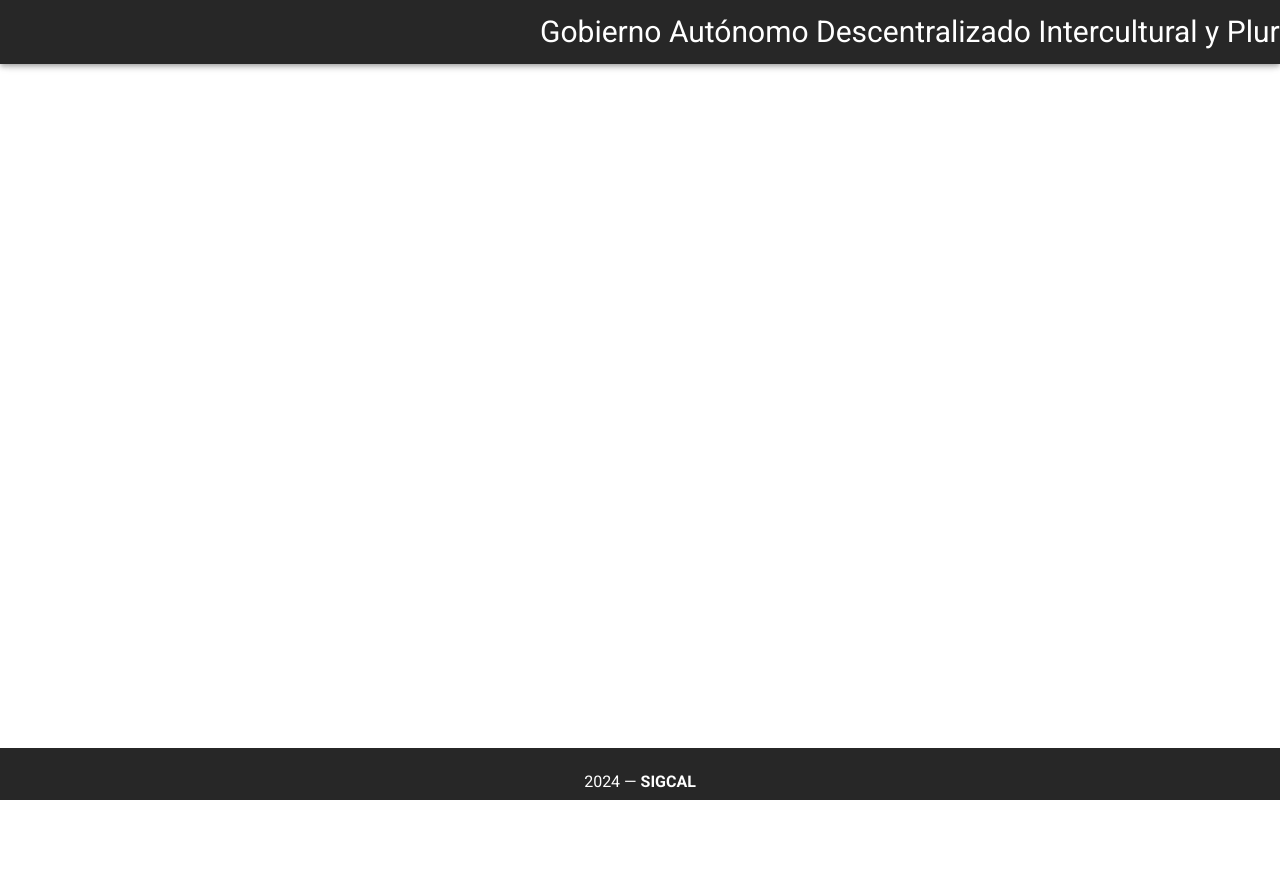
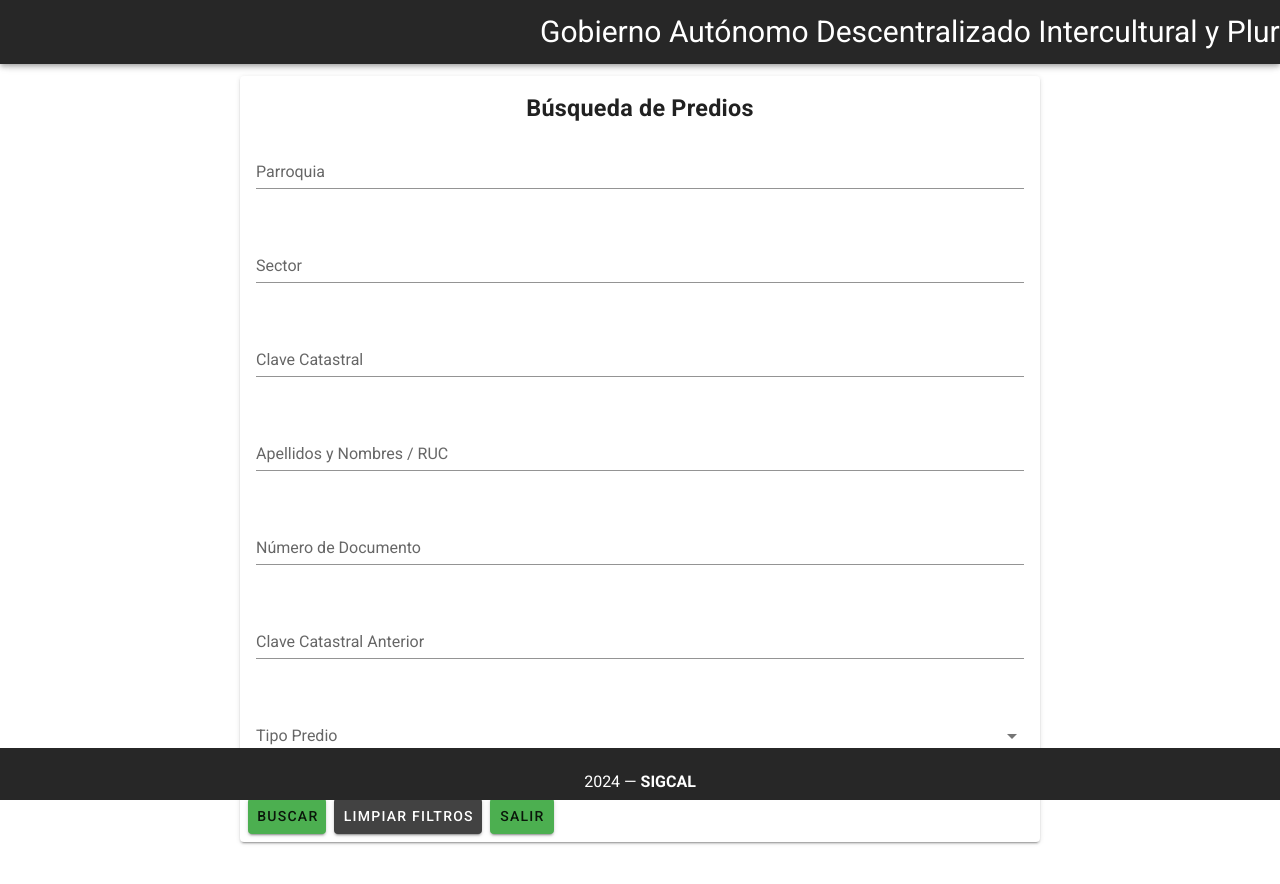
Before and after one commit to EduNeck/sigcal, a Vue app: page /busqueda-rural in a window 1280 px wide. Shown: the top 884 px of the page. Before the commit the page ends 800 px from the top, so only its background shows below. Built offline with nearby package versions, Linux system fonts and the light colour scheme.

Commit message:
Ajustes Generales

```diff
--- a/src/components/MenuUrbano.vue
+++ b/src/components/MenuUrbano.vue
@@ -18,7 +18,6 @@
               Gestión Catastral
             </v-btn>
           </template>
-            <!-- Lista de opciones del menú -->
           <v-list>
             <v-list-item @click="$router.push('/navegacion-predios')">
               <v-list-item-title>Ingreso Predio</v-list-item-title>
@@ -79,7 +78,6 @@
               Valoración
             </v-btn>
           </template>
-            <!-- Lista de opciones del menú -->
           <v-list>
             <v-list-item @click="$router.push('/valora-urbana')">
               <v-list-item-title>Genera Valoración</v-list-item-title>
@@ -93,13 +91,13 @@
             <v-list-item @click="$router.push('/gestion-doc-urbana')">
               <v-list-item-title>Valoración Suelo Factores</v-list-item-title>
             </v-list-item>
-              <v-list-item @click="$router.push('/valora-urbana')">
+            <v-list-item @click="$router.push('/opcion1')">
               <v-list-item-title>Valoración Mejoras Obras</v-list-item-title>
             </v-list-item>
-              <v-list-item @click="$router.push('/busqueda-urbana')">
+            <v-list-item @click="$router.push('/opcion2')">
               <v-list-item-title>Valoración Predio Resultado</v-list-item-title>
             </v-list-item>
-              <v-list-item @click="$router.push('/grid-listado-urbano')">
+            <v-list-item @click="$router.push('/opcion3')">
               <v-list-item-title>Valoración - Patrimonio</v-list-item-title>
             </v-list-item>
           </v-list>
@@ -114,10 +112,9 @@
             </v-btn>
           </template>
           <v-list>
-              <v-list-item @click="$router.push('/ingreso-ciudadano')">
+            <v-list-item v-bind="attrs" v-on="on" @click="navigateToMenu('urbano')">
               <v-list-item-title>Gestión Ciudadano</v-list-item-title>
             </v-list-item>
-
           </v-list>
         </v-menu>
       </v-col>
@@ -125,16 +122,16 @@
       <v-col cols="auto">
         <v-menu offset-y>
           <template v-slot:activator="{ on, attrs }">
-              <v-btn color="primary" dark class="mb-3" v-bind="attrs" v-on="on" @click="$router.push('/menu-ingreso')">
+            <v-btn color="primary" dark class="mb-3" v-bind="attrs" v-on="on" @click="navigateToMenuIngreso()">
               Salir
             </v-btn>
           </template>
         </v-menu>
       </v-col>
+
     </v-row>
   </v-container>
 </template>
-
 
 <script>
 export default {
@@ -142,6 +139,19 @@
   methods: {
     navigateToVisor(tipo) {
       this.$router.push({ path: '/visor', query: { tipo: tipo } });
+    },
+    navigateToMenu(tipo) {
+      this.$router.push({ path: '/ingreso-ciudadano', query: { tipo: tipo } });
+    },
+    navigateToMenuIngreso() {
+      const tipo = this.$route.query.tipo;
+      if (tipo === 'urbano') {
+        this.$router.push('/menu-urbano');
+      } else if (tipo === 'rural') {
+        this.$router.push('/menu-rural');
+      } else {
+        this.$router.push('/menu-ingreso'); // Fallback en caso de que no se especifique el tipo
+      }
     }
   }
 }
--- a/src/components/parametrizacion/FormIngresoCiudadano.vue
+++ b/src/components/parametrizacion/FormIngresoCiudadano.vue
@@ -1,7 +1,9 @@
 <template>
   <v-container>
     <v-card class="mx-auto" max-width="800">
-        <v-card-title class="d-flex justify-center"><h3>Ingreso de Ciudadano</h3></v-card-title>
+      <v-card-title class="d-flex justify-center">
+        <h3>Ingreso de Ciudadano</h3>
+      </v-card-title>
       <v-card-text>
         <v-form>
           <v-row>
@@ -72,15 +74,14 @@
         </v-form>
       </v-card-text>
       <v-card-actions>
-          <v-btn color="primary" @click="guardar">Nuevo</v-btn>
-          <v-btn color="primary" @click="guardar">Guardar</v-btn>
+        <v-btn color="grey" @click="guardar">Nuevo</v-btn>
+        <v-btn color="grey" @click="guardar">Guardar</v-btn>
         <v-btn color="secondary" @click="limpiarFormulario">Limpiar</v-btn>
-          <v-btn color="primary" @click="navigateToMenuUrbano" class="mx-2">Salir</v-btn>
+        <v-btn color="secondary" @click="navigateToMenu">Salir</v-btn>
       </v-card-actions>
     </v-card>
   </v-container>
 </template>
-
 <script>
 export default {
   name: 'FormIngresoCiudadano',
@@ -114,16 +115,16 @@
       this.correo = '';
       this.direccion = '';
     },
-    navigateToMenuUrbano() {
+    navigateToMenu() {
+      const tipo = this.$route.query.tipo; // Obtener el tipo desde los parámetros de la URL
+      if (tipo === 'urbano') {
         this.$router.push('/menu-urbano');
+      } else if (tipo === 'rural') {
+        this.$router.push('/menu-rural');
+      } else {
+        this.$router.push('/menu-ingreso'); // Fallback en caso de que no se especifique el tipo
+      }
     }
   }
 }
 </script>
-
-<style scoped>
-.mx-auto {
-  margin-left: auto;
-  margin-right: auto;
-}
-</style>
--- /dev/null
+++ b/src/components/rural/BusquedaPrediosRural.vue
@@ -0,0 +1,104 @@
+<template>
+    <v-container>
+      <v-card class="mx-auto" max-width="800">
+        <v-card-title class="d-flex justify-center"><h3>Búsqueda de Predios</h3></v-card-title>
+        <v-card-text>
+          <v-form>
+            <v-row>
+              <v-col cols="12" sm="6" md="12">
+                <v-text-field
+                  label="Parroquia"
+                  v-model="parroquia"
+                ></v-text-field>
+              </v-col>
+              <v-col cols="12" sm="6"  md="12">
+                <v-text-field
+                  label="Sector"
+                  v-model="sector"
+                ></v-text-field>
+              </v-col>
+              <v-col cols="12" sm="6"  md="12">
+                <v-text-field
+                  label="Clave Catastral"
+                  v-model="claveCatastral"
+                ></v-text-field>
+              </v-col>
+              <v-col cols="12" sm="6"  md="12">
+                <v-text-field
+                  label="Apellidos y Nombres / RUC"
+                  v-model="apellidosNombresRuc"
+                ></v-text-field>
+              </v-col>
+              <v-col cols="12" sm="6"  md="12">
+                <v-text-field
+                  label="Número de Documento"
+                  v-model="numeroDocumento"
+                ></v-text-field>
+              </v-col>
+              <v-col cols="12" sm="6"  md="12">
+                <v-text-field
+                  label="Clave Catastral Anterior"
+                  v-model="claveCatastralAnterior"
+                ></v-text-field>
+              </v-col>
+              <v-col cols="12" sm="6"  md="12">
+                <v-select
+                  label="Tipo Predio"
+                  v-model="tipoPredio"
+                  :items="['Urbano', 'Rural']"
+                ></v-select>
+              </v-col>
+            </v-row>
+          </v-form>
+        </v-card-text>
+        <v-card-actions>
+          <v-btn color="green" @click="buscar">Buscar</v-btn>
+          <v-btn color="secondary" @click="limpiarFiltros">Limpiar Filtros</v-btn>
+          <v-btn color="green" @click="navigateToMenuUrbano" class="mx-2">Salir</v-btn>
+        </v-card-actions>
+      </v-card>
+    </v-container>
+  </template>
+
+<script>
+export default {
+  name: 'BusquedaPredios',
+  data() {
+    return {
+      parroquia: '',
+      sector: '',
+      claveCatastral: '',
+      apellidosNombresRuc: '',
+      numeroDocumento: '',
+      claveCatastralAnterior: '',
+      tipoPredio: ''
+    }
+  },
+  methods: {
+    buscar() {
+      // Lógica para buscar predios
+      console.log('Buscar predios con los filtros:', this.$data);
+    },
+    limpiarFiltros() {
+      // Lógica para limpiar los filtros
+      this.parroquia = '';
+      this.sector = '';
+      this.claveCatastral = '';
+      this.apellidosNombresRuc = '';
+      this.numeroDocumento = '';
+      this.claveCatastralAnterior = '';
+      this.tipoPredio = '';
+    },
+    navigateToMenuUrbano() {
+      this.$router.push('/menu-rural');
+    }
+  }
+}
+</script>
+
+<style scoped>
+.mx-auto {
+  margin-left: auto;
+  margin-right: auto;
+}
+</style>
--- a/src/components/valoracion/ValoracionRural.vue
+++ b/src/components/valoracion/ValoracionRural.vue
@@ -1,7 +1,7 @@
 <template>
     <v-container>
       <v-card class="mx-auto" max-width="500">
-        <v-card-title class="d-flex justify-center"><h3>VALORACIÓN URBANA</h3></v-card-title>
+        <v-card-title class="d-flex justify-center"><h3>VALORACIÓN RURAL</h3></v-card-title>
         <v-btn color="green" @click="navigateToMenuUrbano" class="mx-2">Salir</v-btn>
         <v-card-text>
           <v-form>
--- a/src/components/visor/MapaCayambe.vue
+++ b/src/components/visor/MapaCayambe.vue
@@ -36,7 +36,8 @@
 
       <v-col cols="9">
         <v-card class="mx-auto" max-width="900">
-          <v-card-title class="d-flex justify-center"><h3>Visor Geográfico</h3></v-card-title>
+          <v-card-title class="d-flex justify-center"><h3>Visor Geográfico</h3>
+          </v-card-title>
           <v-card-text>
             <l-map
               :zoom="zoom"
@@ -66,8 +67,6 @@
     </v-row>
   </v-container>
 </template>
-
-
 
 <script>
 import { LMap, LTileLayer, LMarker, LLayerGroup } from 'vue2-leaflet';
--- a/src/router/index.js
+++ b/src/router/index.js
@@ -29,6 +29,7 @@
 import MapaCayambe from '@/components/visor/MapaCayambe.vue';
 import BusquedaPrediosUrbanos from '@/components/urbano/BusquedaPrediosUrbanos.vue';
 import FormIngresoCiudadano from '@/components/parametrizacion/FormIngresoCiudadano.vue';
+import BusquedaPrediosRural from '@/components/rural/BusquedaPrediosRural.vue';
 
 
 Vue.use(Router);
@@ -211,6 +212,12 @@
     component: BusquedaPrediosUrbanos,
   },
 
+  {
+    path: '/busqueda-rural',
+    name: 'BusquedaRural',
+    component: BusquedaPrediosRural,
+  },
+
   /* Parametrización */
   {
     path: '/ingreso-ciudadano',
```
Also changed, not shown: src/components/MenuRural.vue (+80 -8 lines). Lines whose indentation alone changed are shown as unchanged.
